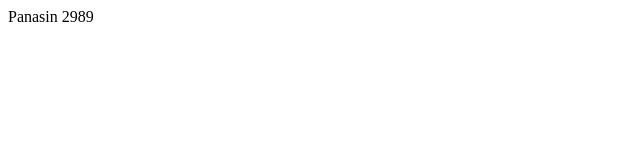
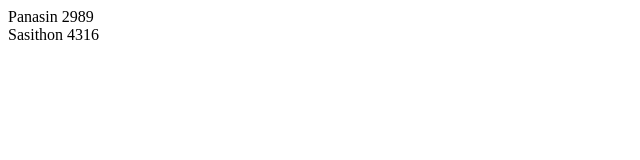
Before and after one commit to PanasinO/Lab3.9, a plain HTML site: page index.html in a window 1280 px wide. Shown: the full height of the page, 0-640 px from the left. Drawn offline with Linux system fonts and the light colour scheme.

Commit message:
edit index

```diff
--- a/index.html
+++ b/index.html
@@ -1,2 +1,3 @@
 <p>Panasin 2989 <br>
+    Sasithon 4316
 </p>
```
